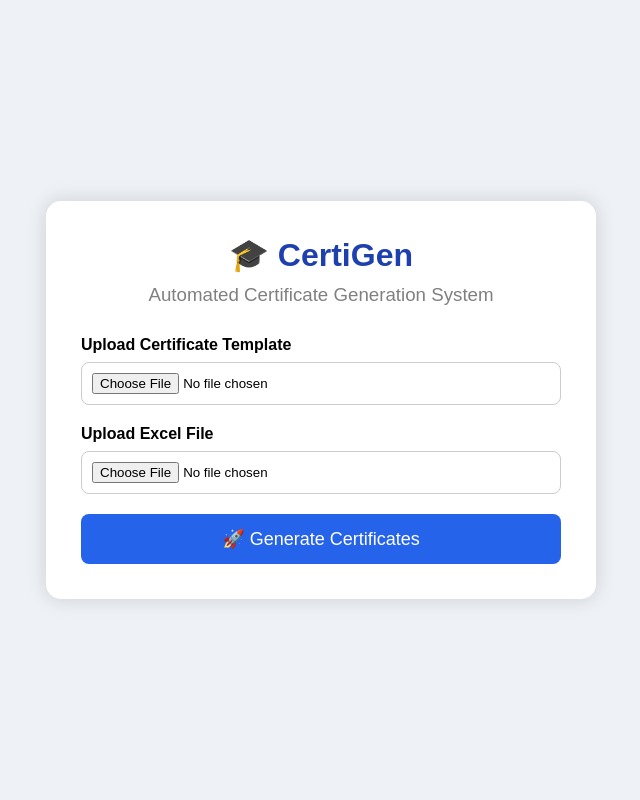
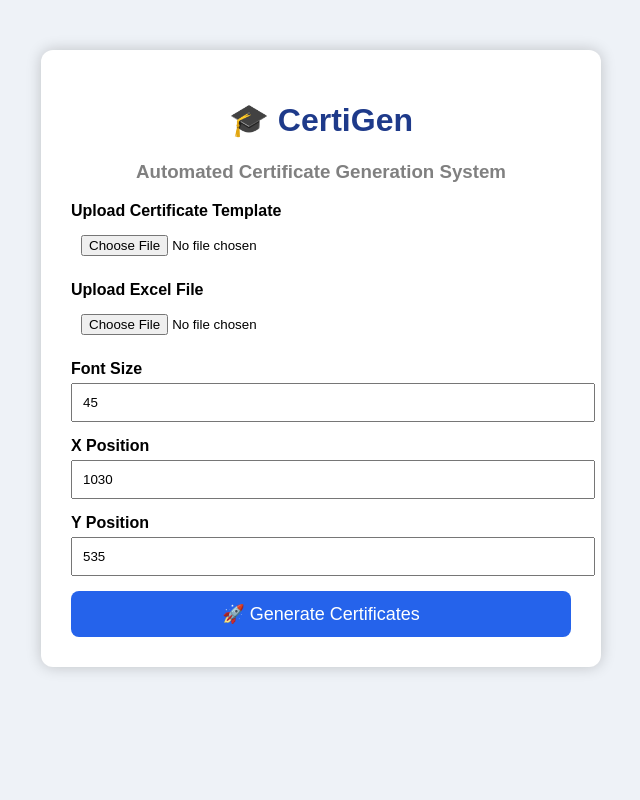
Before and after one commit to yadlapalliprathibha6207-hash/certigen, a Flask app: page / in a window 1280 px wide. Shown: the whole page, without its empty margins (319-959 px from the left). Run offline with Flask 3, Linux system fonts and the light colour scheme.

Commit message:
Added dynamic certificate generation settings

```diff
--- a/app.py
+++ b/app.py
@@ -31,11 +31,22 @@ def upload():
     certificate = request.files["certificate"]
     excel = request.files["excel"]
 
-    # Save files inside uploads folder
+    # Get settings from form
+    fontsize = request.form["fontsize"]
+    x = request.form["x"]
+    y = request.form["y"]
+
+    # Save settings
+    with open("settings.txt", "w") as f:
+        f.write(f"{fontsize}\n")
+        f.write(f"{x}\n")
+        f.write(f"{y}\n")
+
+    # Save uploaded files
     certificate.save(os.path.join(UPLOAD_FOLDER, "certificate.png"))
     excel.save(os.path.join(UPLOAD_FOLDER, "Students.xlsx"))
 
-    # Run certificate generation script
+    # Run certificate generation
     subprocess.run(["python", "generate.py"])
 
     return render_template("success.html")
--- /dev/null
+++ b/settings.txt
@@ -0,0 +1,3 @@
+45
+1030
+535
--- a/static/style.css
+++ b/static/style.css
@@ -6,44 +6,60 @@ body{
 }
 
 .container{
+
     width:500px;
-    margin:70px auto;
+    margin:50px auto;
     background:white;
     padding:30px;
     border-radius:12px;
-    box-shadow:0px 0px 15px lightgray;
+    box-shadow:0 0 15px rgba(0,0,0,0.2);
+
 }
 
 h1{
+
     text-align:center;
-    color:#1e40af;
+    color:#1e3a8a;
+
 }
 
 h3{
+
     text-align:center;
     color:gray;
+
 }
 
-p{
+label{
+
     font-weight:bold;
+
 }
 
 input{
+
     width:100%;
     padding:10px;
+    margin-top:5px;
+    margin-bottom:15px;
+
 }
 
 button{
+
     width:100%;
     padding:12px;
-    font-size:18px;
     background:#2563eb;
     color:white;
     border:none;
     border-radius:8px;
+    font-size:18px;
     cursor:pointer;
+
 }
 
 button:hover{
+
     background:#1d4ed8;
+
 }
--- a/templates/index.html
+++ b/templates/index.html
@@ -1,78 +1,13 @@
 <!DOCTYPE html>
-<html lang="en">
+
+<html>
 
 <head>
-    <meta charset="UTF-8">
-    <meta name="viewport" content="width=device-width, initial-scale=1.0">
+
 <title>CertiGen</title>
 
-    <style>
-        *{
-            margin:0;
-            padding:0;
-            box-sizing:border-box;
-            font-family:Arial, sans-serif;
-        }
-
-        body{
-            background:#eef2f7;
-            display:flex;
-            justify-content:center;
-            align-items:center;
-            height:100vh;
-        }
-
-        .container{
-            background:white;
-            width:550px;
-            padding:35px;
-            border-radius:15px;
-            box-shadow:0 0 20px rgba(0,0,0,0.15);
-        }
-
-        h1{
-            text-align:center;
-            color:#1e40af;
-            margin-bottom:10px;
-        }
-
-        h3{
-            text-align:center;
-            color:gray;
-            margin-bottom:30px;
-            font-weight:normal;
-        }
-
-        label{
-            font-weight:bold;
-            display:block;
-            margin-bottom:8px;
-        }
-
-        input[type="file"]{
-            width:100%;
-            padding:10px;
-            border:1px solid #ccc;
-            border-radius:8px;
-            margin-bottom:20px;
-        }
-
-        button{
-            width:100%;
-            padding:14px;
-            background:#2563eb;
-            color:white;
-            border:none;
-            border-radius:8px;
-            font-size:18px;
-            cursor:pointer;
-            transition:0.3s;
-        }
-
-        button:hover{
-            background:#1d4ed8;
-        }
-    </style>
+<link rel="stylesheet"
+href="{{ url_for('static', filename='style.css') }}">
 
 </head>
 
@@ -84,20 +19,69 @@
 
 <h3>Automated Certificate Generation System</h3>
 
-    <form action="/upload" method="POST" enctype="multipart/form-data">
+<form action="/upload"
+method="POST"
+enctype="multipart/form-data">
 
-        <label>Upload Certificate Template</label>
+<label>
 
-        <input type="file" name="certificate" required>
+Upload Certificate Template
 
-        <label>Upload Excel File</label>
+</label>
 
-        <input type="file" name="excel" required>
+<input
+type="file"
+name="certificate"
+required>
 
-        <br>
+<label>
+
+Upload Excel File
+
+</label>
+
+<input
+type="file"
+name="excel"
+required>
+
+<label>
+
+Font Size
+
+</label>
+
+<input
+type="number"
+name="fontsize"
+value="45">
+
+<label>
+
+X Position
+
+</label>
+
+<input
+type="number"
+name="x"
+value="1030">
+
+<label>
+
+Y Position
+
+</label>
+
+<input
+type="number"
+name="y"
+value="535">
 
 <button type="submit">
+
 🚀 Generate Certificates
+
 </button>
 
 </form>
```
Also changed, not shown: generate.py (+9 -6 lines), 1 other file. Lines whose indentation alone changed are shown as unchanged.
